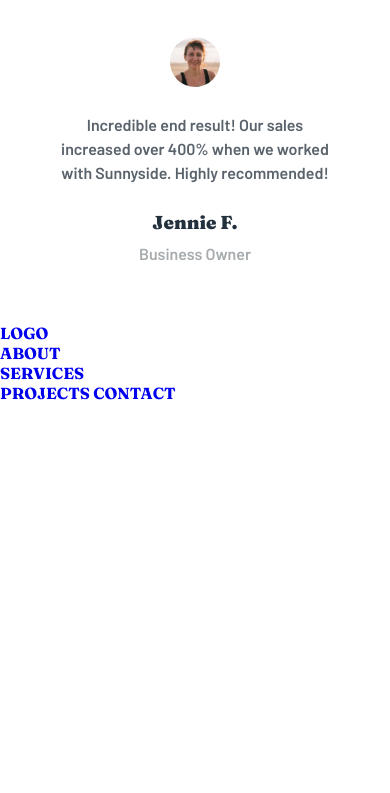
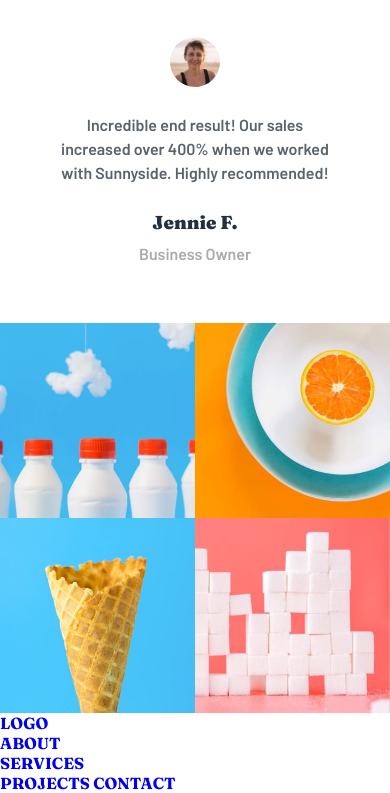
Before and after one commit to okayda/sunny-landing-page, a website built with Parcel: page src/index.html in a window 390 px wide. Shown: the part 3776-4569 px from the top of the page. Before the commit the page ends 4179 px from the top, so only its background shows below. Built offline with nearby package versions, Linux system fonts and the light colour scheme.

Commit message:
Add gallery section at mobile

```diff
--- a/src/index.html
+++ b/src/index.html
@@ -183,6 +183,13 @@
           </div>
         </figure>
       </section>
+
+      <section class="gallery-section">
+        <img src="../assets/mobile/image-gallery-milkbottles.jpg" alt="Milk" />
+        <img src="../assets/mobile/image-gallery-orange.jpg" alt="Orange" />
+        <img src="../assets/mobile/image-gallery-cone.jpg" alt="Cone" />
+        <img src="../assets/mobile/image-gallery-sugar-cubes.jpg" alt="Sugar" />
+      </section>
     </main>
 
     <footer>
--- a/src/scss/layout/_gallery-section.scss
+++ b/src/scss/layout/_gallery-section.scss
@@ -0,0 +1,5 @@
+.gallery-section {
+  display: grid;
+  grid-template-columns: 1fr 1fr;
+  grid-template-rows: 1fr 1fr;
+}
--- a/src/scss/main.scss
+++ b/src/scss/main.scss
@@ -5,3 +5,4 @@
 @use "./layout/hero-section";
 @use "./layout/product-section";
 @use "./layout/testimonials-section";
+@use "./layout/gallery-section";
```
